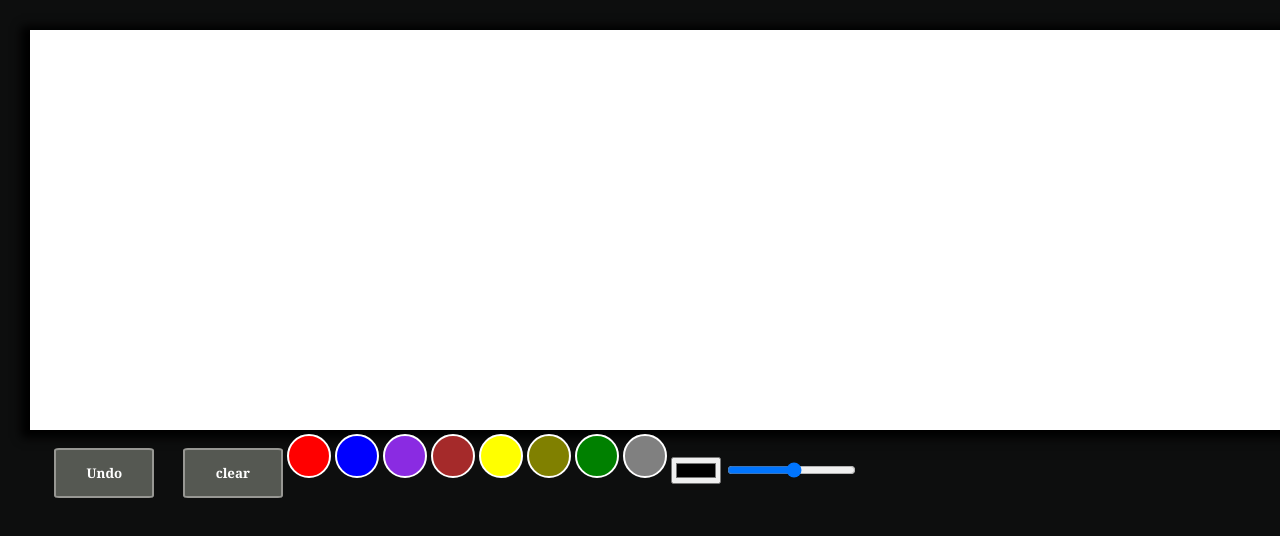
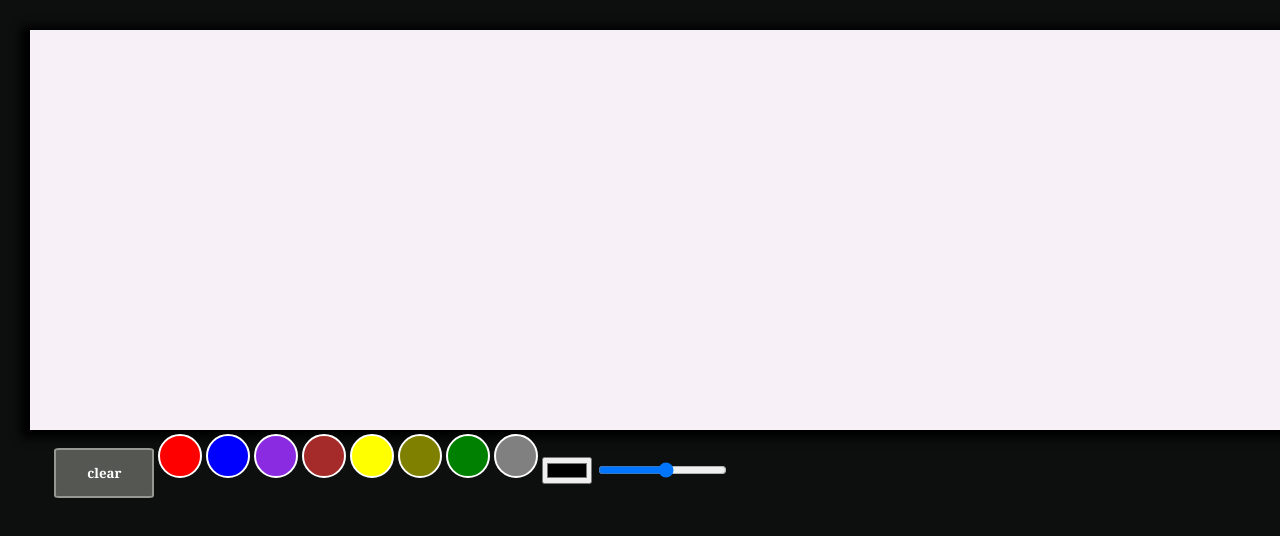
Before and after one commit to OmniaGomaa88/Drawing-App-, a plain HTML site: page index.html in a window 1280 px wide. Both pictures are taken after a click on the button "clear". Shown: the top 536 px of the page. Drawn offline with Linux system fonts and the light colour scheme.

Commit message:
drow width and button clear

```diff
--- a/app.js
+++ b/app.js
@@ -41,6 +41,7 @@ function drow(event){
             context.lineCap="round"
             context.lineJoin="round"
             context.stroke()
+            console.log(context.getImageData(0,0,canavas.width,canavas.height))
         }
         event.preventDefault()
 }
@@ -53,7 +54,16 @@ if(isDrowing){
 }
 event.preventDefault()
 }
+// ..........
+
 // function pour change les colors
 function changColor(el){
     drawColor=el.style.backgroundColor
 }
+// button clear
+let ClearButton=document.querySelector("button")
+
+ClearButton.addEventListener("click",function(){
+            console.log("hi")
+            context.clearRect(0,0,canavas.width,canavas.height)
+    })
--- a/index.html
+++ b/index.html
@@ -12,18 +12,17 @@
         <canvas id="canavs">
         </canvas>
         <div class="tools"><!-- for the buttons and colors chnaging -->
-            <button type="button" class="btn">Undo</button>
             <button type="button" class="btn">clear</button>
             <div onclick="changColor(this)" class="color-fild" style="background-color: red;"></div>
-            <div  onclick="changColor(this)" class="color-fild" style="background-color: blue;"></div>
-            <div  onclick="changColor(this)" class="color-fild "style="background-color: blueviolet;"></div>
-            <div  onclick="changColor(this)" class="color-fild" style="background-color: brown;"></div>
-            <div  onclick="changColor(this)" class="color-fild" style="background-color: yellow;"></div>
-            <div  onclick="changColor(this)" class="color-fild" style="background-color: olive;"></div>
-            <div  onclick="changColor(this)" class="color-fild"style="background-color: green;"></div>
-            <div class="color-fild" style="background-color: gray;"></div>
+            <div onclick="changColor(this)" class="color-fild" style="background-color: blue;"></div>
+            <div onclick="changColor(this)" class="color-fild "style="background-color: blueviolet;"></div>
+            <div onclick="changColor(this)" class="color-fild" style="background-color: brown;"></div>
+            <div onclick="changColor(this)" class="color-fild" style="background-color: yellow;"></div>
+            <div onclick="changColor(this)" class="color-fild" style="background-color: olive;"></div>
+            <div onclick="changColor(this)" class="color-fild"style="background-color: green;"></div>
+            <div onclick="changColor(this)" class="color-fild" style="background-color: gray;"></div>
             <input oninput="drawColor=this.value" type="color" class="colorBiker">
-            <input type="range" min="1" max="20" class="pen-rage">
+            <input oninput="drowPenWidth=this.value" type="range" min="1" max="20" class="pen-rage">
         </div>
     </div>
     <script src="app.js"></script>
```
